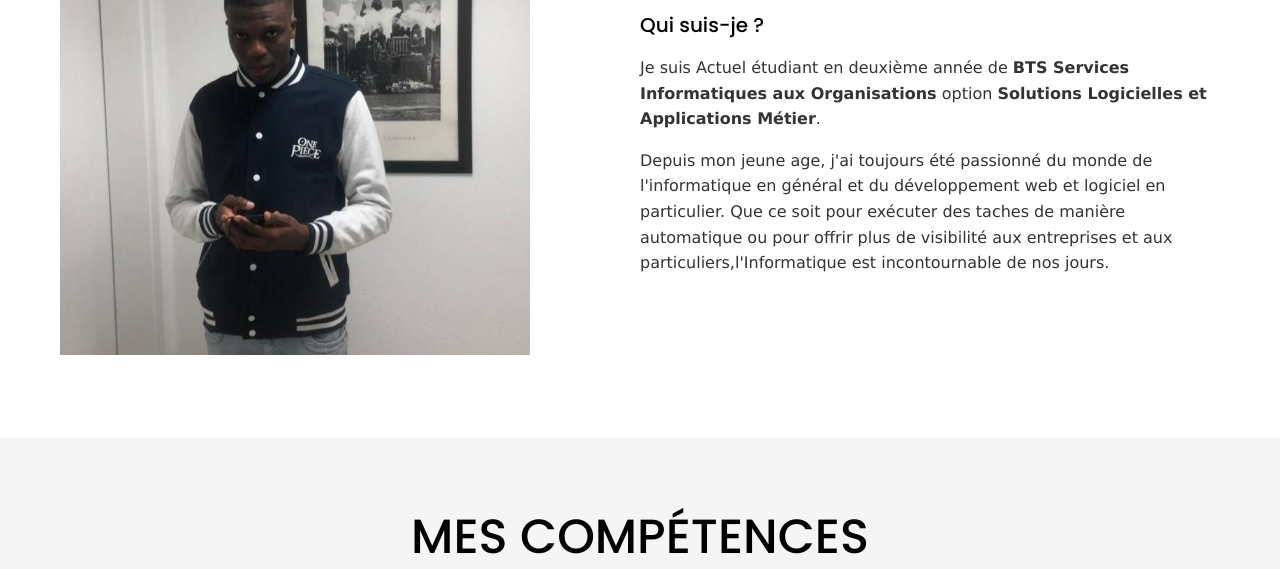
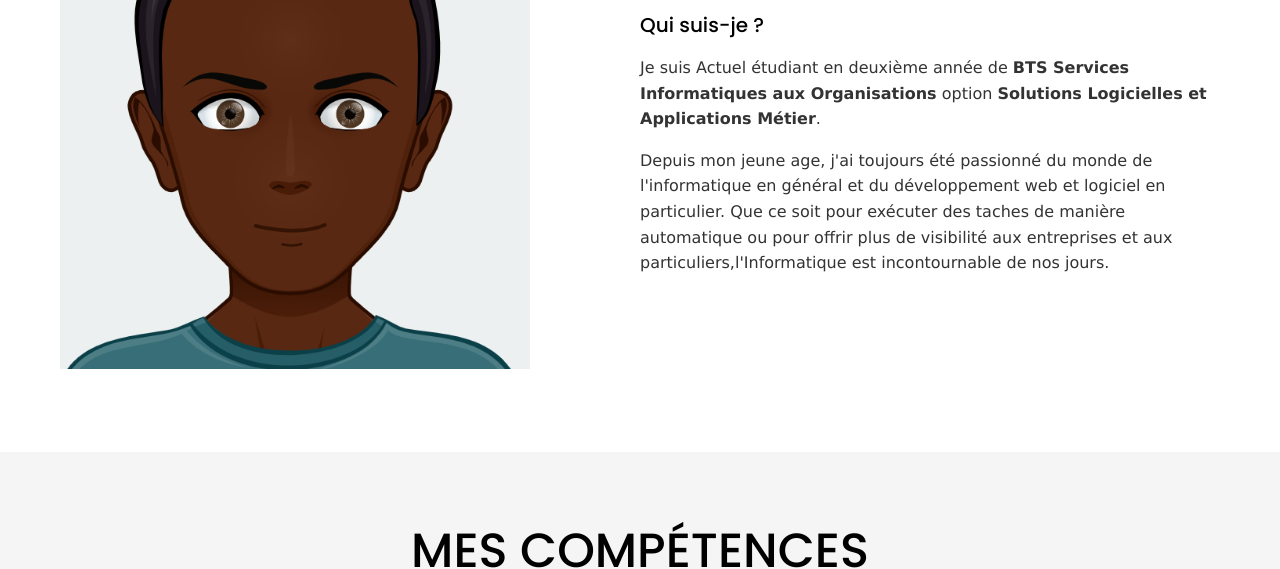
Before and after one commit to hamidadj13/mon-portfolio, a plain HTML site: page index.html in a window 1280 px wide. Shown: the part 712-1281 px from the top of the page. Drawn offline with Linux system fonts and the light colour scheme.

Commit message:
Tentative d'affichage de la photo II

```diff
--- a/index.html
+++ b/index.html
@@ -91,7 +91,7 @@
                 <div class="container">
                     <div class="grid">
                         <div class="grid__item">
-                            <img src="../images/photo.jpg" width="470" height="453" loading="lazy" alt="Hamid OKETOKOUN - Développeur web junior">
+                            <img src="../images/avatar.png" width="470" height="453" loading="lazy" alt="Hamid OKETOKOUN - Développeur web junior">
                         </div>
 
                         <div class="grid__item">
```
